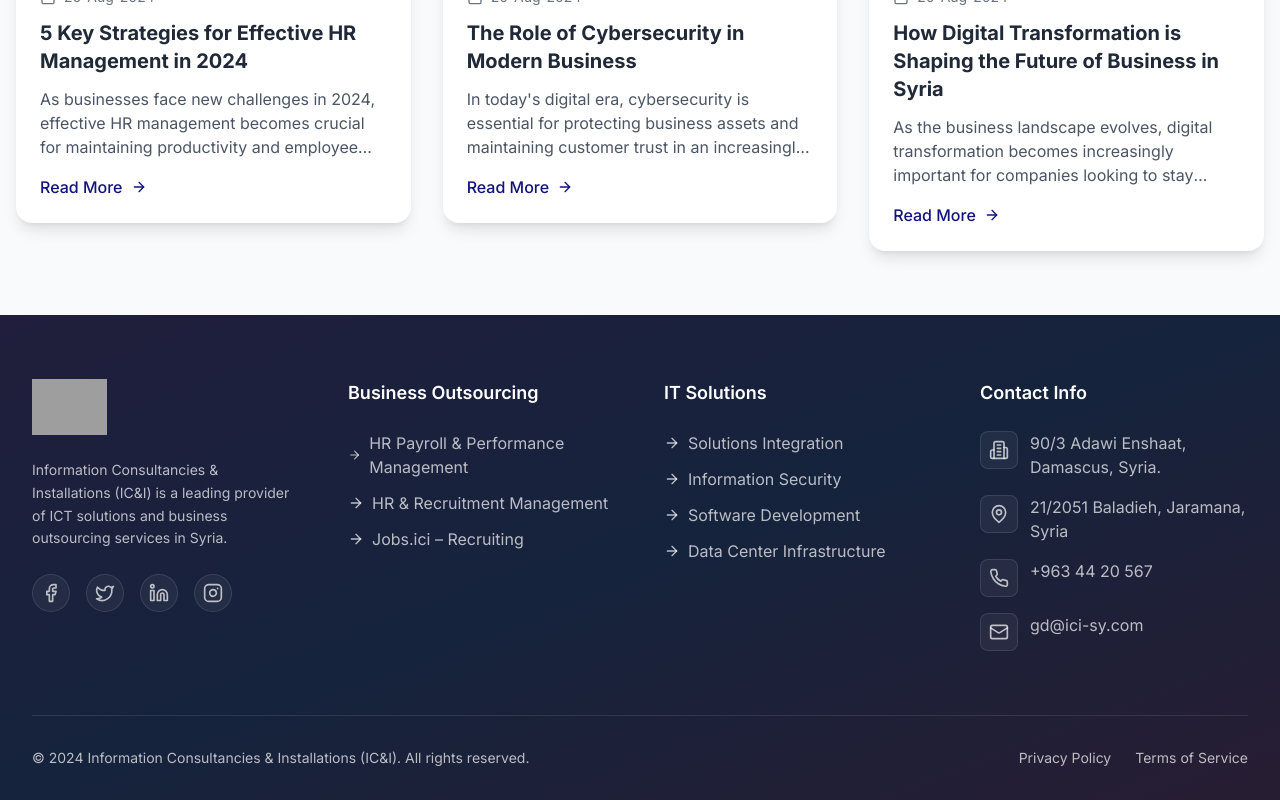
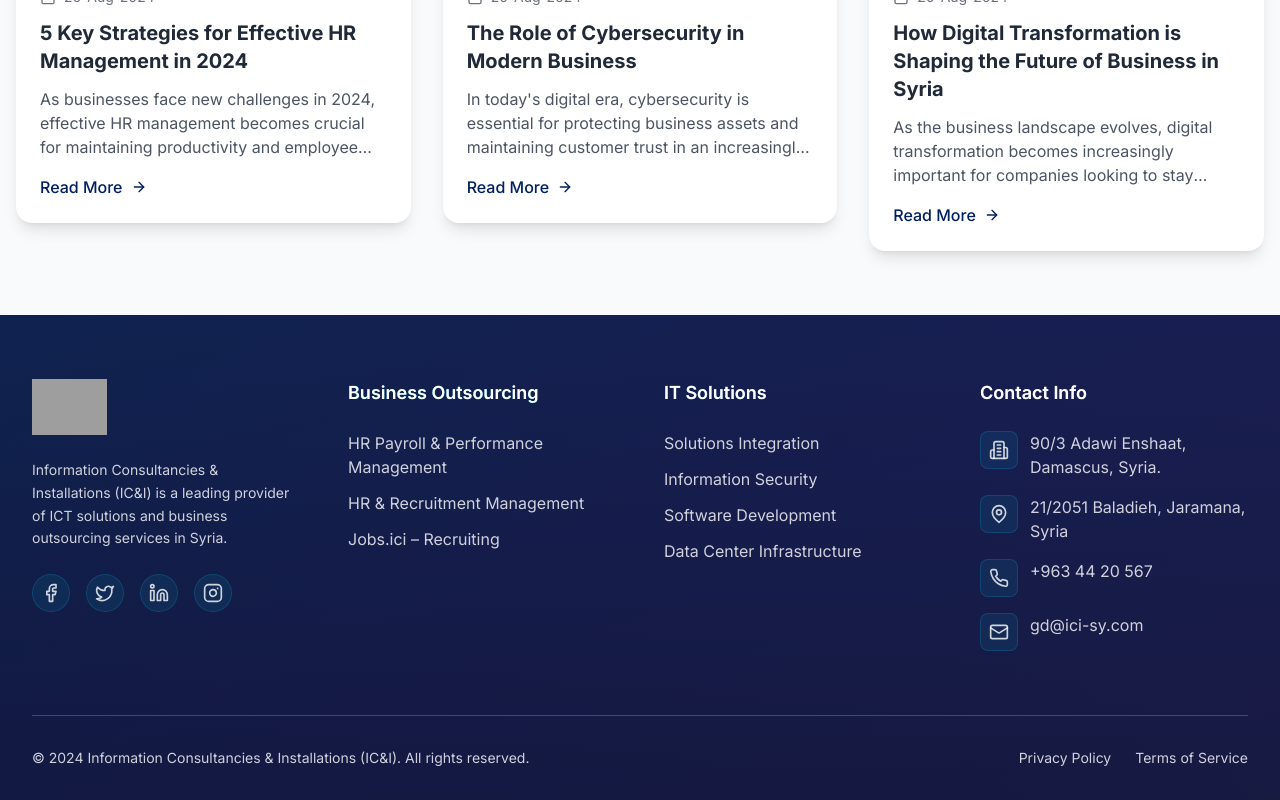
Before and after one commit to Benon-99/IC-and-I, a Next.js app: page /blogs in a window 1280 px wide. Shown: the part 673-1473 px from the top of the page. Built offline with nearby package versions, Linux system fonts and the light colour scheme; grey boxes are pictures that could not be loaded.

Commit message:
landing page colors

```diff
--- a/app/globals.css
+++ b/app/globals.css
@@ -3,7 +3,7 @@
 @tailwind utilities;
 
 :root {
-  --primary: #13137D;
+  --primary: #002060;
   --secondary: #B5C6F4;
 }
 
--- a/components/BlogPreview.tsx
+++ b/components/BlogPreview.tsx
@@ -11,21 +11,21 @@ export default function BlogPreview() {
       date: "20-Aug-2024",
       excerpt: "As businesses face new challenges in 2024, effective HR management becomes crucial...",
       image: "https://images.unsplash.com/photo-1552664730-d307ca884978?auto=format&fit=crop&q=80",
-      gradient: "from-blue-500 to-cyan-500"
+      gradient: "from-[#00B4D8] to-[#4A9BE4]"
     },
     {
       title: "The Role of Cybersecurity in Modern Business",
       date: "20-Aug-2024",
       excerpt: "In today's digital era, cybersecurity is essential for protecting business assets...",
       image: "https://images.unsplash.com/photo-1504384308090-c894fdcc538d?auto=format&fit=crop&q=80",
-      gradient: "from-purple-500 to-pink-500"
+      gradient: "from-[#4A9BE4] to-[#8590EA]"
     },
     {
       title: "How Digital Transformation is Shaping the Future",
       date: "20-Aug-2024",
       excerpt: "As the business landscape evolves, digital transformation becomes increasingly important...",
       image: "https://images.unsplash.com/photo-1451187580459-43490279c0fa?auto=format&fit=crop&q=80",
-      gradient: "from-orange-500 to-yellow-500"
+      gradient: "from-[#8590EA] to-[#B5C6F4]"
     }
   ];
 
@@ -51,11 +51,11 @@ export default function BlogPreview() {
   };
 
   return (
-    <section className="py-32 bg-gray-900 relative overflow-hidden">
+    <section className="py-32 bg-white relative overflow-hidden">
       {/* Animated Background */}
       <div className="absolute inset-0 overflow-hidden">
-        <div className="absolute w-full h-full bg-[url('/noise.png')] opacity-20"></div>
-        <div className="absolute top-0 left-0 w-full h-full bg-gradient-to-br from-blue-500/10 via-purple-500/10 to-orange-500/10 animate-gradient"></div>
+        <div className="absolute w-full h-full bg-[url('/noise.png')] opacity-5"></div>
+        <div className="absolute top-0 left-0 w-full h-full bg-gradient-to-br from-[#00B4D8]/5 via-[#5B8AF0]/5 to-[#8590EA]/5 animate-gradient"></div>
       </div>
 
       <div className="container mx-auto px-4 relative">
@@ -68,19 +68,19 @@ export default function BlogPreview() {
         >
           <motion.span
             variants={itemVariants}
-            className="px-4 py-1.5 rounded-full text-sm font-medium bg-white/10 text-white/80 backdrop-blur-sm mb-4 inline-block"
+            className="px-4 py-1.5 rounded-full text-sm font-medium bg-[#111240]/5 text-[#111240] backdrop-blur-sm mb-4 inline-block"
           >
             Our Blog
           </motion.span>
           <motion.h2
             variants={itemVariants}
-            className="text-5xl font-bold mb-6 bg-gradient-to-r from-white via-white to-white/80 bg-clip-text text-transparent"
+            className="text-5xl font-bold mb-6 bg-gradient-to-r from-[#111240] to-[#111240]/80 bg-clip-text text-transparent"
           >
             Latest Insights
           </motion.h2>
           <motion.p
             variants={itemVariants}
-            className="text-xl text-white/80 max-w-2xl mx-auto"
+            className="text-xl text-[#111240]/70 max-w-2xl mx-auto"
           >
             Stay updated with the latest trends and insights in technology and business
           </motion.p>
@@ -96,11 +96,11 @@ export default function BlogPreview() {
               variants={itemVariants}
               className="group relative"
             >
-              <div className="absolute inset-0 bg-gradient-to-r from-gray-800 to-gray-900 rounded-2xl transform rotate-1 scale-[1.02] opacity-50 group-hover:rotate-2 transition-transform duration-300"></div>
+              <div className="absolute inset-0 bg-gradient-to-r from-gray-50 to-gray-100 rounded-2xl transform rotate-1 scale-[1.02] opacity-50 group-hover:rotate-2 transition-transform duration-300"></div>
               <Link href={`/blog/${blog.title.toLowerCase().replace(/ /g, '-')}`}>
-                <div className="relative rounded-2xl bg-white/5 backdrop-blur-sm border border-white/10 overflow-hidden transition-all duration-300 group-hover:bg-white/10">
+                <div className="relative rounded-2xl bg-white backdrop-blur-sm border border-gray-100 overflow-hidden transition-all duration-300 group-hover:bg-gray-50 shadow-sm">
                   <div className="relative h-64 overflow-hidden">
-                    <div className={`absolute inset-0 bg-gradient-to-r ${blog.gradient} opacity-50`}></div>
+                    <div className={`absolute inset-0 bg-gradient-to-r ${blog.gradient} opacity-80`}></div>
                     <img
                       src={blog.image}
                       alt={blog.title}
@@ -108,17 +108,17 @@ export default function BlogPreview() {
                     />
                   </div>
                   <div className="p-8">
-                    <div className="flex items-center text-white/60 mb-4">
+                    <div className="flex items-center text-[#111240]/60 mb-4">
                       <Calendar className="w-4 h-4 mr-2" />
                       <span className="text-sm">{blog.date}</span>
                     </div>
-                    <h3 className="text-xl font-semibold text-white mb-4 group-hover:text-white/90 transition-colors duration-300">
+                    <h3 className="text-xl font-semibold text-[#111240] mb-4 group-hover:text-[#111240]/90 transition-colors duration-300">
                       {blog.title}
                     </h3>
-                    <p className="text-white/60 mb-6 line-clamp-2">
+                    <p className="text-[#111240]/60 mb-6 line-clamp-2">
                       {blog.excerpt}
                     </p>
-                    <div className="inline-flex items-center text-white/80 hover:text-white group/link">
+                    <div className="inline-flex items-center text-[#111240]/80 hover:text-[#111240] group/link">
                       <span className="mr-2">Read More</span>
                       <ArrowRight className="w-4 h-4 transform group-hover/link:translate-x-1 transition-transform duration-300" />
                     </div>
--- a/components/Features.tsx
+++ b/components/Features.tsx
@@ -9,28 +9,28 @@ const features = [
     title: 'Trustworthy',
     description: 'Over 25 years of expertise in delivering high-quality solutions',
     icon: Shield,
-    gradient: "from-emerald-500 to-green-500",
+    gradient: "from-[#00B4D8] to-[#4A9BE4]",
     link: "/about#expertise"
   },
   {
     title: '24/7 Support',
     description: 'Round-the-clock technical support and assistance',
     icon: Clock,
-    gradient: "from-blue-500 to-cyan-500",
+    gradient: "from-[#4A9BE4] to-[#5B8AF0]",
     link: "/services#support"
   },
   {
     title: 'Expert Team',
     description: 'Dedicated professionals with deep industry knowledge',
     icon: Users,
-    gradient: "from-purple-500 to-pink-500",
+    gradient: "from-[#5B8AF0] to-[#8590EA]",
     link: "/about#team"
   },
   {
     title: 'Scalable Solutions',
     description: 'Flexible solutions that grow with your business',
     icon: TrendingUp,
-    gradient: "from-orange-500 to-yellow-500",
+    gradient: "from-[#8590EA] to-[#B5C6F4]",
     link: "/services#solutions"
   }
 ];
@@ -58,11 +58,11 @@ export default function Features() {
   };
 
   return (
-    <section className="py-32 bg-gray-900 relative overflow-hidden">
+    <section className="py-32 bg-white relative overflow-hidden">
       {/* Animated Background */}
       <div className="absolute inset-0 overflow-hidden">
-        <div className="absolute w-full h-full bg-[url('/noise.png')] opacity-20"></div>
-        <div className="absolute top-0 left-0 w-full h-full bg-gradient-to-br from-emerald-500/10 via-blue-500/10 to-purple-500/10 animate-gradient"></div>
+        <div className="absolute w-full h-full bg-[url('/noise.png')] opacity-5"></div>
+        <div className="absolute top-0 left-0 w-full h-full bg-gradient-to-br from-[#00B4D8]/5 via-[#5B8AF0]/5 to-[#8590EA]/5 animate-gradient"></div>
       </div>
 
       <div className="container mx-auto px-4 relative">
@@ -75,19 +75,19 @@ export default function Features() {
         >
           <motion.span
             variants={itemVariants}
-            className="px-4 py-1.5 rounded-full text-sm font-medium bg-white/10 text-white/80 backdrop-blur-sm mb-4 inline-block"
+            className="px-4 py-1.5 rounded-full text-sm font-medium bg-[#111240]/5 text-[#111240] backdrop-blur-sm mb-4 inline-block"
           >
             Our Advantages
           </motion.span>
           <motion.h2
             variants={itemVariants}
-            className="text-5xl font-bold mb-6 bg-gradient-to-r from-white via-white to-white/80 bg-clip-text text-transparent"
+            className="text-5xl font-bold mb-6 bg-gradient-to-r from-[#111240] to-[#111240]/80 bg-clip-text text-transparent"
           >
             Why Choose IC&I?
           </motion.h2>
           <motion.p
             variants={itemVariants}
-            className="text-xl text-white/80 max-w-2xl mx-auto"
+            className="text-xl text-[#111240]/70 max-w-2xl mx-auto"
           >
             Experience excellence in every aspect of our service delivery
           </motion.p>
@@ -103,18 +103,18 @@ export default function Features() {
               variants={itemVariants}
               className="group relative"
             >
-              <div className="absolute inset-0 bg-gradient-to-r from-gray-800 to-gray-900 rounded-2xl transform rotate-2 scale-[1.02] opacity-50 group-hover:rotate-1 transition-transform duration-300"></div>
+              <div className="absolute inset-0 bg-gradient-to-r from-gray-50 to-gray-100 rounded-2xl transform rotate-2 scale-[1.02] opacity-50 group-hover:rotate-1 transition-transform duration-300"></div>
               <Link href={feature.link}>
-                <div className="relative p-8 rounded-2xl bg-white/5 backdrop-blur-sm border border-white/10 hover:bg-white/10 transition-all duration-300 text-center group-hover:transform group-hover:scale-[1.02]">
+                <div className="relative p-8 rounded-2xl bg-white backdrop-blur-sm border border-gray-100 hover:bg-gray-50 transition-all duration-300 text-center group-hover:transform group-hover:scale-[1.02] shadow-sm">
                   <div className={`p-4 rounded-xl bg-gradient-to-r ${feature.gradient} mx-auto w-16 h-16 flex items-center justify-center mb-6 transform group-hover:scale-110 transition-transform duration-300`}>
                     <feature.icon className="w-8 h-8 text-white" />
                   </div>
-                  <h3 className="text-xl font-bold mb-4 text-white">{feature.title}</h3>
-                  <p className="text-white/60 mb-6">{feature.description}</p>
-                  <div className="inline-flex items-center text-white/80 hover:text-white group/link">
+                  <h3 className="text-xl font-bold mb-4 text-[#111240]">{feature.title}</h3>
+                  <p className="text-[#111240]/60 mb-6">{feature.description}</p>
+                  {/* <div className="inline-flex items-center text-[#111240]/80 hover:text-[#111240] group/link">
                     <span className="mr-2">Learn More</span>
                     <ArrowRight className="w-4 h-4 transform group-hover/link:translate-x-1 transition-transform duration-300" />
-                  </div>
+                  </div> */}
                 </div>
               </Link>
             </motion.div>
--- a/components/Footer.tsx
+++ b/components/Footer.tsx
@@ -4,7 +4,7 @@ import React from 'react';
 import { motion } from 'framer-motion';
 import Link from 'next/link';
 import Image from 'next/image';
-import { MapPin, Phone, Mail, Building2, ArrowRight, Facebook, Twitter, Linkedin, Instagram } from 'lucide-react';
+import { MapPin, Phone, Mail, Building2, Facebook, Twitter, Linkedin, Instagram } from 'lucide-react';
 
 const Footer = () => {
   const footerLinks = {
@@ -62,11 +62,11 @@ const Footer = () => {
   };
 
   return (
-    <footer className="bg-gray-900 relative overflow-hidden">
+    <footer className="bg-gradient-to-b from-[#111240] to-[#0A0C2E] relative overflow-hidden">
       {/* Animated Background */}
       <div className="absolute inset-0 overflow-hidden">
-        <div className="absolute w-full h-full bg-[url('/noise.png')] opacity-20"></div>
-        <div className="absolute top-0 left-0 w-full h-full bg-gradient-to-br from-purple-500/10 via-blue-500/10 to-pink-500/10 animate-gradient"></div>
+        <div className="absolute w-full h-full bg-[url('/noise.png')] opacity-10"></div>
+        <div className="absolute top-0 left-0 w-full h-full bg-gradient-to-br from-[#00B4D8]/10 via-[#5B8AF0]/10 to-[#8590EA]/10 animate-gradient"></div>
       </div>
 
       <div className="relative max-w-7xl mx-auto px-4 sm:px-6 lg:px-8">
@@ -89,7 +89,7 @@ const Footer = () => {
                 className="h-14 w-auto"
               />
             </Link>
-            <p className="text-white/70 text-sm leading-relaxed">
+            <p className="text-white/80 text-sm leading-relaxed">
               Information Consultancies & Installations (IC&I) is a leading provider of ICT solutions and business outsourcing services in Syria.
             </p>
             <div className="flex space-x-4">
@@ -97,11 +97,11 @@ const Footer = () => {
                 <Link
                   key={social.label}
                   href={social.href}
-                  className="p-2 rounded-full bg-white/5 hover:bg-white/10 border border-white/10
+                  className="p-2 rounded-full bg-[#00B4D8]/10 hover:bg-[#00B4D8]/20 border border-[#00B4D8]/20
                     transition-colors duration-300 group"
                   aria-label={social.label}
                 >
-                  <social.Icon className="w-5 h-5 text-white/70 group-hover:text-white transition-colors duration-300" />
+                  <social.Icon className="w-5 h-5 text-white/80 group-hover:text-white transition-colors duration-300" />
                 </Link>
               ))}
             </div>
@@ -109,15 +109,14 @@ const Footer = () => {
 
           {/* Business Outsourcing */}
           <motion.div variants={itemVariants} className="space-y-6">
-            <h3 className="text-lg font-semibold text-white">{footerLinks.businessOutsourcing.title}</h3>
+            <h3 className="text-lg font-semibold text-white bg-gradient-to-r from-[#00B4D8] to-[#4A9BE4] bg-clip-text text-transparent">{footerLinks.businessOutsourcing.title}</h3>
             <ul className="space-y-3">
               {footerLinks.businessOutsourcing.links.map((link) => (
                 <li key={link.href}>
                   <Link
                     href={link.href}
-                    className="group flex items-center text-white/70 hover:text-white transition-colors duration-300"
+                    className="group flex items-center text-white/80 hover:text-white transition-colors duration-300"
                   >
-                    <ArrowRight className="w-4 h-4 mr-2 transform group-hover:translate-x-1 transition-transform duration-300" />
                     <span>{link.text}</span>
                   </Link>
                 </li>
@@ -127,15 +126,14 @@ const Footer = () => {
 
           {/* IT Solutions */}
           <motion.div variants={itemVariants} className="space-y-6">
-            <h3 className="text-lg font-semibold text-white">{footerLinks.itSolutions.title}</h3>
+            <h3 className="text-lg font-semibold text-white bg-gradient-to-r from-[#4A9BE4] to-[#8590EA] bg-clip-text text-transparent">{footerLinks.itSolutions.title}</h3>
             <ul className="space-y-3">
               {footerLinks.itSolutions.links.map((link) => (
                 <li key={link.href}>
                   <Link
                     href={link.href}
-                    className="group flex items-center text-white/70 hover:text-white transition-colors duration-300"
+                    className="group flex items-center text-white/80 hover:text-white transition-colors duration-300"
                   >
-                    <ArrowRight className="w-4 h-4 mr-2 transform group-hover:translate-x-1 transition-transform duration-300" />
                     <span>{link.text}</span>
                   </Link>
                 </li>
@@ -145,14 +143,14 @@ const Footer = () => {
 
           {/* Contact Info */}
           <motion.div variants={itemVariants} className="space-y-6">
-            <h3 className="text-lg font-semibold text-white">Contact Info</h3>
+            <h3 className="text-lg font-semibold text-white bg-gradient-to-r from-[#8590EA] to-[#B5C6F4] bg-clip-text text-transparent">Contact Info</h3>
             <ul className="space-y-4">
               {contactInfo.map((item, index) => (
                 <li key={index} className="flex items-start space-x-3">
-                  <div className="p-2 rounded-lg bg-white/5 border border-white/10">
-                    <item.Icon className="w-5 h-5 text-white/70" />
+                  <div className="p-2 rounded-lg bg-[#00B4D8]/10 border border-[#00B4D8]/20">
+                    <item.Icon className="w-5 h-5 text-white/80" />
                   </div>
-                  <span className="text-white/70">{item.text}</span>
+                  <span className="text-white/80">{item.text}</span>
                 </li>
               ))}
             </ul>
@@ -165,17 +163,17 @@ const Footer = () => {
           initial="hidden"
           whileInView="visible"
           viewport={{ once: true }}
-          className="relative py-8 border-t border-white/10"
+          className="relative py-8 border-t border-white/20"
         >
           <div className="flex flex-col md:flex-row justify-between items-center space-y-4 md:space-y-0">
-            <p className="text-sm text-white/70">
+            <p className="text-sm text-white/80">
               &copy; {new Date().getFullYear()} Information Consultancies & Installations (IC&I). All rights reserved.
             </p>
             <div className="flex space-x-6">
-              <Link href="/privacy" className="text-sm text-white/70 hover:text-white transition-colors duration-300">
+              <Link href="/privacy" className="text-sm text-white/80 hover:text-white transition-colors duration-300">
                 Privacy Policy
               </Link>
-              <Link href="/terms" className="text-sm text-white/70 hover:text-white transition-colors duration-300">
+              <Link href="/terms" className="text-sm text-white/80 hover:text-white transition-colors duration-300">
                 Terms of Service
               </Link>
             </div>
--- a/components/Hero.tsx
+++ b/components/Hero.tsx
@@ -18,7 +18,7 @@ const slides = [
     subtitle: "WELCOME TO IC&I",
     description: "Our customized ICT solutions are designed to drive client growth, adapt to their evolving needs, and ensure success in a constantly changing world.",
     image: "https://images.unsplash.com/photo-1451187580459-43490279c0fa?auto=format&fit=crop&q=80",
-    accent: "from-blue-600 to-purple-600",
+    accent: "from-[#002060] to-[#B5C6F4]",
     buttons: {
       primary: { text: "Learn More", href: "/about" },
       secondary: { text: "Contact Us", href: "/contact" }
@@ -29,7 +29,7 @@ const slides = [
     subtitle: "ACHIEVE YOUR BUSINESS GOALS",
     description: "Our consultancy services, ranging from market research to project management, are tailored to enhance your business strategy.",
     image: "https://images.unsplash.com/photo-1552664730-d307ca884978?auto=format&fit=crop&q=80",
-    accent: "from-emerald-600 to-cyan-600",
+    accent: "from-[#002060] to-[#B5C6F4]",
     buttons: {
       primary: { text: "Get a Consultation", href: "/contact" },
       secondary: { text: "Our Services", href: "/services" }
@@ -40,7 +40,7 @@ const slides = [
     subtitle: "SUCCESS ALL THE WAY",
     description: "Our solutions go beyond implementation, offering strong after-sales support to ensure maximum performance.",
     image: "https://images.unsplash.com/photo-1504384308090-c894fdcc538d?auto=format&fit=crop&q=80",
-    accent: "from-purple-600 to-pink-600",
+    accent: "from-[#002060] to-[#B5C6F4]",
     buttons: {
       primary: { text: "What We Offer", href: "/services" },
       secondary: { text: "Contact Us", href: "/contact" }
--- a/components/Navbar.tsx
+++ b/components/Navbar.tsx
@@ -126,7 +126,7 @@ const Navbar = () => {
 
             <Link
               href="/contact"
-              className="px-6 py-2 bg-gradient-to-r from-purple-500 to-pink-500 text-white rounded-full
+              className="px-6 py-2 bg-gradient-to-r from-[#002060] to-[#002060] text-white rounded-full
                 hover:shadow-lg hover:shadow-purple-500/20 transition-all duration-300 hover:scale-105"
             >
               Contact Us
--- a/components/Services.tsx
+++ b/components/Services.tsx
@@ -16,6 +16,31 @@ import {
 
 const services = [
   {
+    category: "Business Outsourcing",
+    description: "Let us manage the complexity of HR recruitment, contracting and payroll services, so you can focus your resources and efforts on your core business.",
+    gradient: "from-purple-500 via-pink-500 to-rose-500",
+    services: [
+      {
+        icon: UserPlus,
+        title: "Jobs.ici – Recruiting",
+        description: "Connect with top talents across various industries for permanent positions, contract roles, or specialized vacancies.",
+        gradient: "from-[#00B4D8] to-[#3E9DE5]"
+      },
+      {
+        icon: Users,
+        title: "HR & Recruitment Management",
+        description: "End-to-end HR and recruitment solutions to streamline your hiring strategies.",
+        gradient: "from-[#3E9DE5] to-[#7B8EEC]"
+      },
+      {
+        icon: ClipboardList,
+        title: "HR Payroll & Performance",
+        description: "Simplify payroll and performance tracking to ensure compliance and boost productivity.",
+        gradient: "from-[#7B8EEC] to-[#B5C6F4]"
+      }
+    ]
+  },
+  {
     category: "ICT Solutions",
     description: "Our ICT solutions focus on optimizing business operations, driving process efficiency, and keeping your company competitive in today's technology-driven landscape.",
     gradient: "from-blue-500 via-cyan-500 to-teal-500",
@@ -24,53 +49,29 @@ const services = [
         icon: Server,
         title: "Data Center Infrastructure",
         description: "From design and build to ongoing management, our end-to-end data center infrastructure solutions support your growing technology needs.",
-        gradient: "from-blue-500 to-cyan-500"
+        gradient: "from-[#00B4D8] to-[#4A9BE4]"
       },
       {
         icon: Network,
         title: "Solutions Integration",
         description: "Our technology solutions are designed to optimize operations, lower cost and fuel long-term growth.",
-        gradient: "from-cyan-500 to-teal-500"
+        gradient: "from-[#4A9BE4] to-[#5B8AF0]"
       },
       {
         icon: Shield,
         title: "Information Security",
         description: "Comprehensive security solutions to protect sensitive information from evolving cyber threats.",
-        gradient: "from-teal-500 to-green-500"
+        gradient: "from-[#5B8AF0] to-[#8590EA]"
       },
       {
         icon: Code,
         title: "Software Development",
         description: "Custom web and mobile applications tailored to meet business needs and drive digital transformation.",
-        gradient: "from-green-500 to-emerald-500"
-      }
-    ]
-  },
-  {
-    category: "Business Outsourcing",
-    description: "Let us manage the complexity of HR recruitment, contracting and payroll services, so you can focus your resources and efforts on your core business.",
-    gradient: "from-purple-500 via-pink-500 to-rose-500",
-    services: [
-      {
-        icon: UserPlus,
-        title: "Jobs.ici – Recruiting",
-        description: "Connect with top talents across various industries for permanent positions, contract roles, or specialized vacancies.",
-        gradient: "from-purple-500 to-pink-500"
-      },
-      {
-        icon: Users,
-        title: "HR & Recruitment Management",
-        description: "End-to-end HR and recruitment solutions to streamline your hiring strategies.",
-        gradient: "from-pink-500 to-rose-500"
-      },
-      {
-        icon: ClipboardList,
-        title: "HR Payroll & Performance",
-        description: "Simplify payroll and performance tracking to ensure compliance and boost productivity.",
-        gradient: "from-rose-500 to-red-500"
+        gradient: "from-[#8590EA] to-[#B5C6F4]"
       }
     ]
   }
+
 ];
 
 export default function Services() {
@@ -96,7 +97,7 @@ export default function Services() {
   };
 
   return (
-    <section className="py-24 bg-gray-900 relative overflow-hidden">
+    <section className="py-24 bg-[#111240] relative overflow-hidden">
       {/* Animated Background */}
       <div className="absolute inset-0 overflow-hidden">
         <div className="absolute w-full h-full bg-[url('/noise.png')] opacity-20"></div>
@@ -113,16 +114,19 @@ export default function Services() {
             variants={containerVariants}
             className={`mb-20 ${idx !== 0 ? 'mt-32' : ''}`}
           >
+
             <div className="text-center mb-16">
+              {idx === 0 && (
                 <motion.span
                   variants={itemVariants}
                   className="px-4 py-1.5 rounded-full text-sm font-medium bg-white/10 text-white/80 backdrop-blur-sm mb-4 inline-block"
                 >
                   Our Services
                 </motion.span>
+              )}
               <motion.h2
                 variants={itemVariants}
-                className={`text-5xl font-bold mb-6 bg-gradient-to-r ${category.gradient} bg-clip-text text-transparent`}
+                className={`text-5xl font-bold mb-6 bg-gradient-to-r ${category.gradient} bg-clip-text text-[#00B4D8]`}
               >
                 {category.category}
               </motion.h2>
```
Also changed, not shown: components/About.tsx (+12 -12 lines), components/CTA.tsx (+4 -4 lines). Lines whose indentation alone changed are shown as unchanged.
